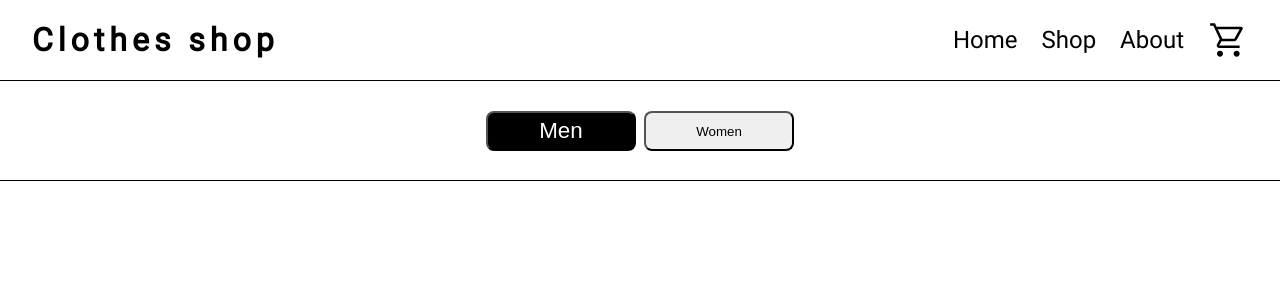
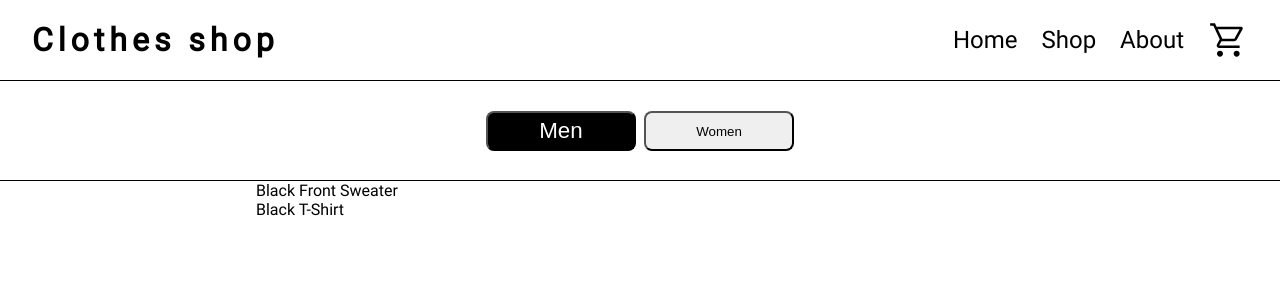
Before and after one commit to NexyusNex/Shopping-Cart, a React (Create React App) app: page /shopping-cart/shop in a window 1280 px wide. Shown: the top 300 px of the page. Built offline with nearby package versions, Linux system fonts and the light colour scheme.

Commit message:
Map for item name display

```diff
--- a/src/components/shop.js
+++ b/src/components/shop.js
@@ -3,7 +3,7 @@ import "../style/shop.css";
 import { useState } from "react";
 
 export default function Shop() {
-  const [itemList, setitemList] = useState(
+  const [itemList, setitemList] = useState([
     {
       id: 0,
       name: "Black Front Sweater",
@@ -13,8 +13,8 @@ export default function Shop() {
       id: 1,
       name: "Black T-Shirt",
       cost: "22.99$",
-    }
-  );
+    },
+  ]);
 
   return (
     <div className="Shop">
@@ -24,7 +24,15 @@ export default function Shop() {
         <button className="women-button">Women</button>
       </div>
       <div className="item-container">
-        <div className="item-list"></div>
+        <div className="item-list">
+          {itemList.map((item) => {
+            return (
+              <div className="item" key={item.id}>
+                {item.name}
+              </div>
+            );
+          })}
+        </div>
       </div>
     </div>
   );
```
